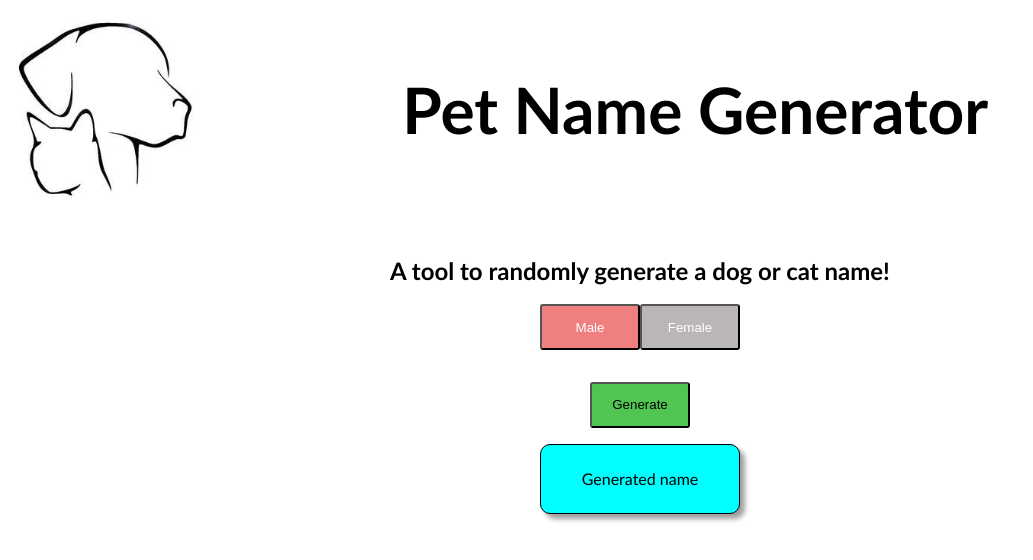
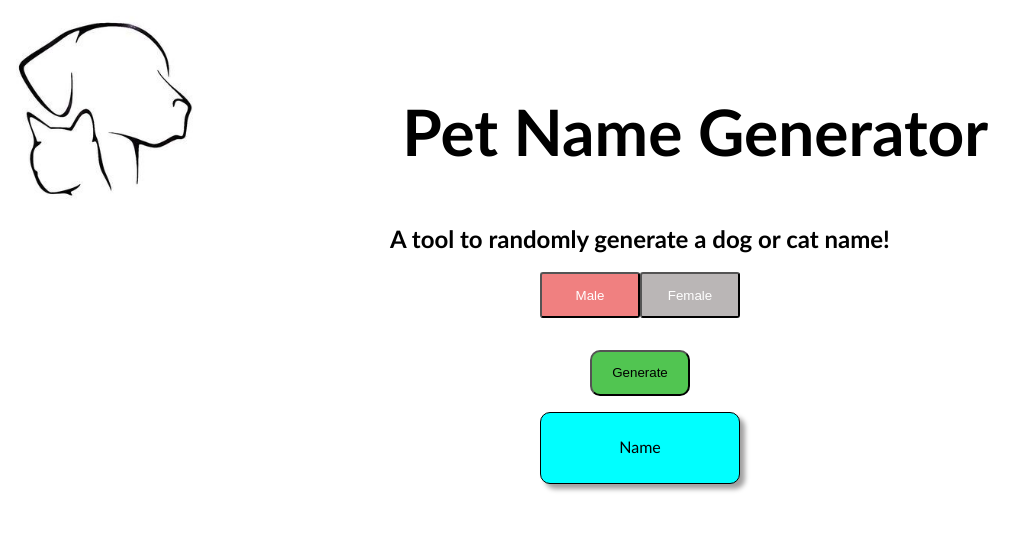
Before and after one commit to Pets-without-names/Jax-Pet-Names, a React (Create React App) app in the folder client/: page / in a window 1280 px wide. Shown: the top 560 px of the page, without its empty margins (0-1033 px from the left). Built offline with nearby package versions, Linux system fonts and the light colour scheme.

Commit message:
Added some reset styling to the css files

```diff
--- a/client/src/components/main.js
+++ b/client/src/components/main.js
@@ -32,7 +32,7 @@ function Main() {
         <button type="button">Generate</button>
       </div>
       <div className="card-container">
-        <p>Generated name</p>
+        <p>Name</p>
       </div>
     </main>
   );
--- a/client/src/index.js
+++ b/client/src/index.js
@@ -1,6 +1,5 @@
 import React from "react";
 import ReactDOM from "react-dom/client";
-// import "./index.css";
 import App from "./App";
 
 const root = ReactDOM.createRoot(document.getElementById("root"));
--- a/client/src/styles/header.css
+++ b/client/src/styles/header.css
@@ -1,3 +1,26 @@
+* {
+  -webkit-box-sizing: border-box;
+  box-sizing: border-box;
+}
+
+body,
+html,
+p,
+div,
+span,
+footer,
+header,
+section {
+  padding: 0;
+  margin: 0;
+  border: 0;
+  font-size: 100%;
+  font: inherit;
+  vertical-align: baseline;
+  font-family: "Trebuchet MS", "Lucida Sans Unicode", "Lucida Grande",
+    "Lucida Sans", Arial, sans-serif;
+}
+
 header {
   display: -webkit-box;
   display: -ms-flexbox;
@@ -9,7 +32,9 @@ header {
   -webkit-box-align: center;
   -ms-flex-align: center;
   align-items: center;
-  padding: 1em;
+  padding-top: 1em;
+  padding-left: 1em;
+  padding-right: 1em;
 }
 
 img {
@@ -19,6 +44,7 @@ img {
 }
 
 h1 {
+  margin-bottom: 0;
   text-align: center;
 }
 
--- a/client/src/styles/main.css
+++ b/client/src/styles/main.css
@@ -4,26 +4,33 @@
 }
 
 body,
-html {
+html,
+p,
+div,
+span,
+footer,
+header,
+section {
   padding: 0;
   margin: 0;
-  font-size: 16px;
+  border: 0;
+  font-size: 100%;
+  font: inherit;
+  vertical-align: baseline;
   font-family: "Trebuchet MS", "Lucida Sans Unicode", "Lucida Grande",
     "Lucida Sans", Arial, sans-serif;
 }
 
 main {
-  padding: 1em;
+  padding-bottom: 1em;
+  padding-left: 1em;
+  padding-right: 1em;
 }
 
 h2,
 h3,
 p {
   text-align: center;
-}
-
-p {
-  margin: 0;
 }
 
 button {
@@ -34,7 +41,6 @@ button {
 .btn-genders {
   display: -webkit-box;
   display: -ms-flexbox;
-  display: -webkit-box;
   display: flex;
   display: -webkit-flex;
   -webkit-box-orient: vertical;
@@ -43,11 +49,8 @@ button {
   flex-direction: column;
   -webkit-box-align: center;
   -ms-flex-align: center;
-  align-items: center;
   -webkit-box-pack: center;
   -ms-flex-pack: center;
-  display: flex;
-  flex-direction: column;
   align-items: center;
   justify-content: center;
 }
@@ -56,11 +59,9 @@ button {
 .btn-generate {
   display: -webkit-box;
   display: -ms-flexbox;
-  display: -webkit-box;
   display: flex;
   -webkit-box-pack: center;
   -ms-flex-pack: center;
-  display: flex;
   justify-content: center;
   margin-top: 2rem;
 }
@@ -68,7 +69,7 @@ button {
 .btn-generate button {
   background-color: rgb(81, 197, 81);
   width: 100px;
-  border-radius: 3px;
+  border-radius: 10px;
   padding: 1em;
 }
 
@@ -88,14 +89,11 @@ button {
 /* Generated name "card" styling */
 .card-container {
   width: 30%;
-  height: 70px;
+  height: 4.5em;
   max-width: 200px;
   min-width: 140px;
   border-radius: 10px;
   -webkit-box-shadow: 5px 5px 5px rgb(161, 160, 160);
-  max-width: 200px;
-  min-width: 140px;
-  border-radius: 10px;
   box-shadow: 5px 5px 5px rgb(161, 160, 160);
   border: 1px solid black;
   padding: 1.5em;
```
